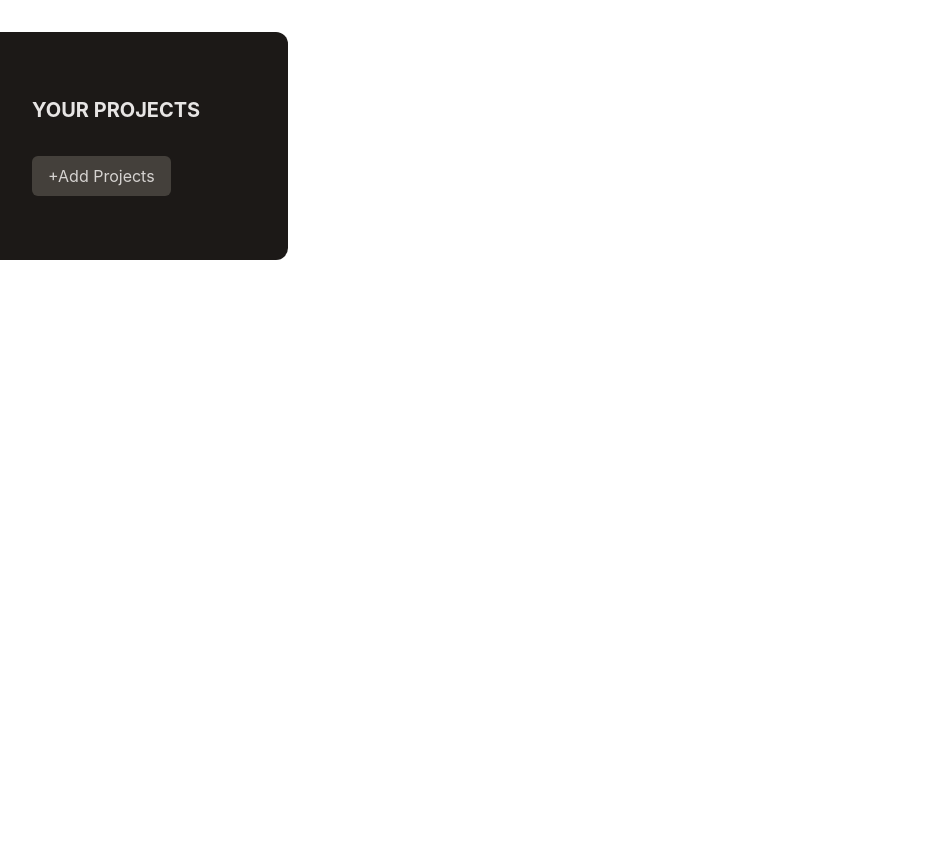
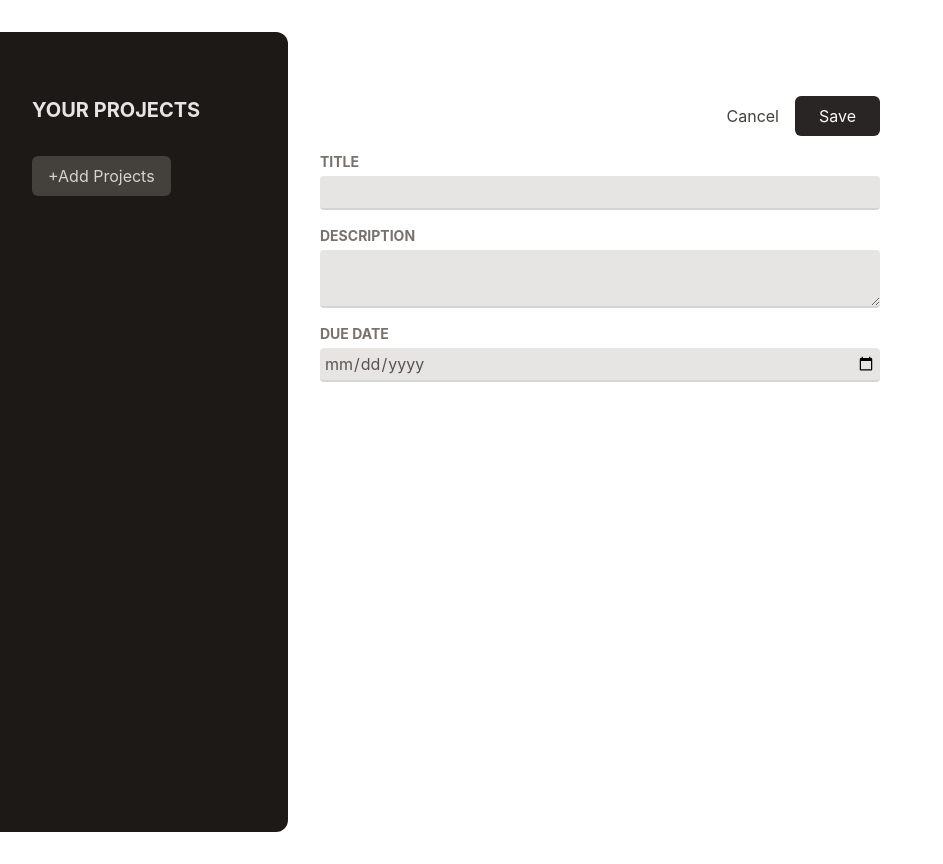
Before and after one commit to guptabuddy/Project-Management-App, a React (Vite) app: page / in a window 1280 px wide. Shown: the whole page, without its empty margins (0-943 px from the left). Built offline with nearby package versions, Linux system fonts and the light colour scheme.

Commit message:
Add NewProject component and its nested- Input component

```diff
--- a/src/App.jsx
+++ b/src/App.jsx
@@ -1,9 +1,11 @@
+import NewProject from "./components/NewProject.jsx";
 import ProjectSidebar from "./components/ProjectSidebar.jsx";
 
 export default function App() {
 	return (
-		<main className="h-screen my-8">
+		<main className="h-screen my-8 flex gap-8">
 			<ProjectSidebar />
+			<NewProject />
 		</main>
 	);
 }
--- /dev/null
+++ b/src/components/Input.jsx
@@ -0,0 +1,10 @@
+export default function Input({ label, textarea, ...props }) {
+	const classes = "w-full p-1 border-b-2 border-stone-300 bg-stone-200 text-stone-600 rounded-sm focus:outline-none focus:border-stone-600";
+
+	return (
+		<p className="flex flex-col gap-1 mb-4">
+			<label className="text-sm font-bold uppercase text-stone-500">{label}</label>
+			{textarea ? <textarea className={classes} {...props} /> : <input className={classes} {...props} />}
+		</p>
+	);
+}
--- /dev/null
+++ b/src/components/NewProject.jsx
@@ -0,0 +1,21 @@
+import Input from "./Input.jsx";
+
+export default function NewProject() {
+	return (
+		<div className="w-[35rem] mt-16">
+			<menu className="flex justify-end items-center gap-4 mb-4">
+				<li>
+					<button className="text-stone-700 hover:text-stone-950">Cancel</button>
+				</li>
+				<li>
+					<button className="bg-stone-800 px-6 py-2 rounded-md text-stone-50 hover:bg-stone-950">Save</button>
+				</li>
+			</menu>
+			<div>
+				<Input label="Title" />
+				<Input label="Description" textarea />
+				<Input label="Due Date" type="date" />
+			</div>
+		</div>
+	);
+}
```
